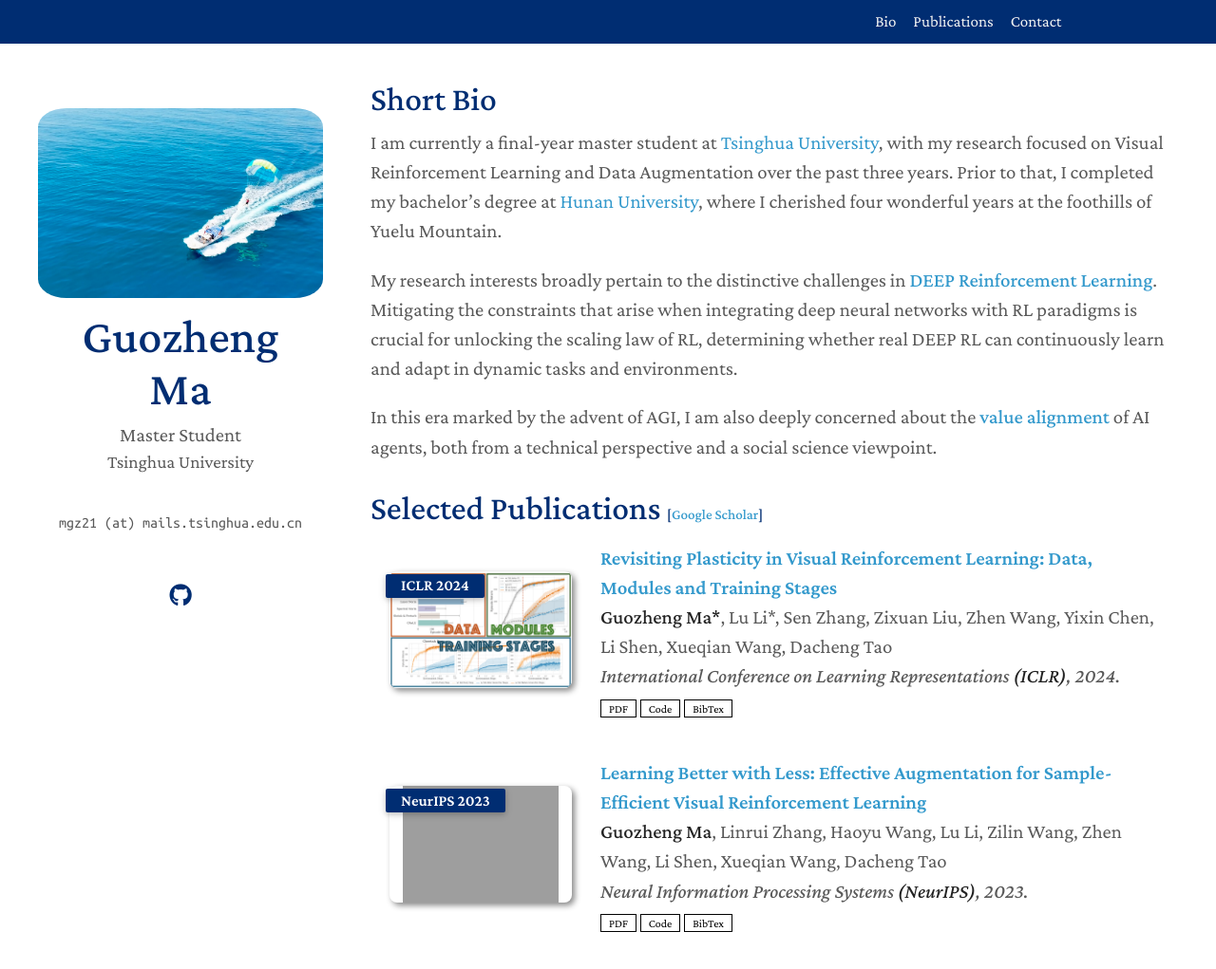
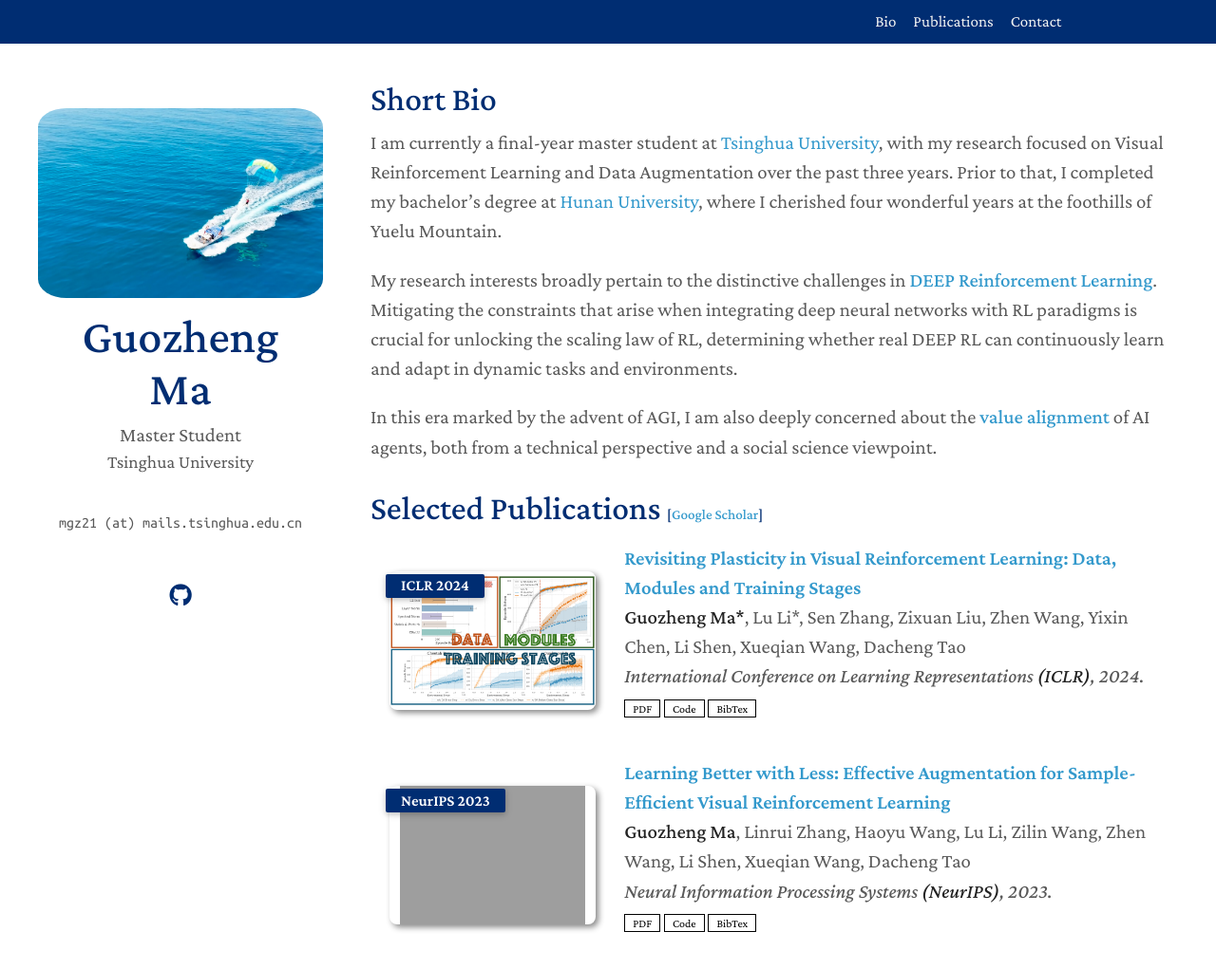
Before and after one commit to Guozheng-Ma/guozheng-ma.github.io, a Jekyll site: the page built from index.md, in a window 1280 px wide and 1125 px high. Shown: the top 1021 px of the window at 95% size. Built offline with Jekyll 4.4.1, drawn with Linux system fonts in a browser that asks for light colours; a style sheet for code colours, icons or effects is not loaded; grey boxes are pictures that could not be loaded.

Commit message:
Update pub.css

```diff
--- a/assets/css/pub.css
+++ b/assets/css/pub.css
@@ -72,6 +72,6 @@ blockquote { background: var(--global-bg-color); border-left: 2px solid var(--gl
 
 .publications ol.bibliography li div.abstract.hidden.open { border-color: var(--global-text-color); }
 
-.publications ol.bibliography li .teaser { border-radius: 8px; box-shadow: 3px 3px 6px #888; height: 123px; width: 270px; margin-top: 5px; margin-left: 5px; margin-bottom: 5px; object-fit: contain; }
+.publications ol.bibliography li .teaser { border-radius: 8px; box-shadow: 3px 3px 6px #888; height: 146px; width: 320px; margin-top: 5px; margin-left: 5px; margin-bottom: 5px; object-fit: contain; }
 
 /* .publications ol.bibliography li .teaser { border-radius: 8px; box-shadow: 4px 4px 4px #888; height: 160px; width: 320px; margin-top: 3px; margin-left: 2px; margin-bottom: 3px; object-fit: contain; } */
```
